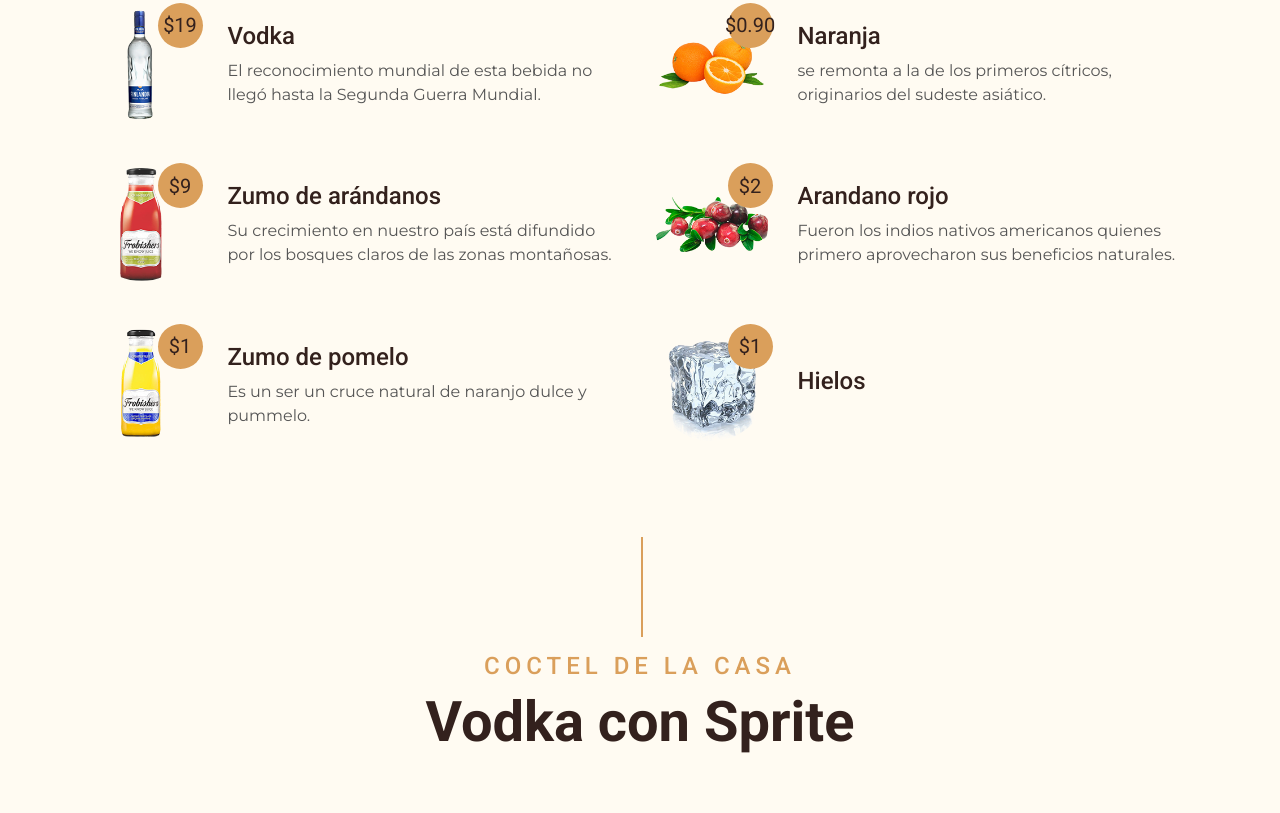
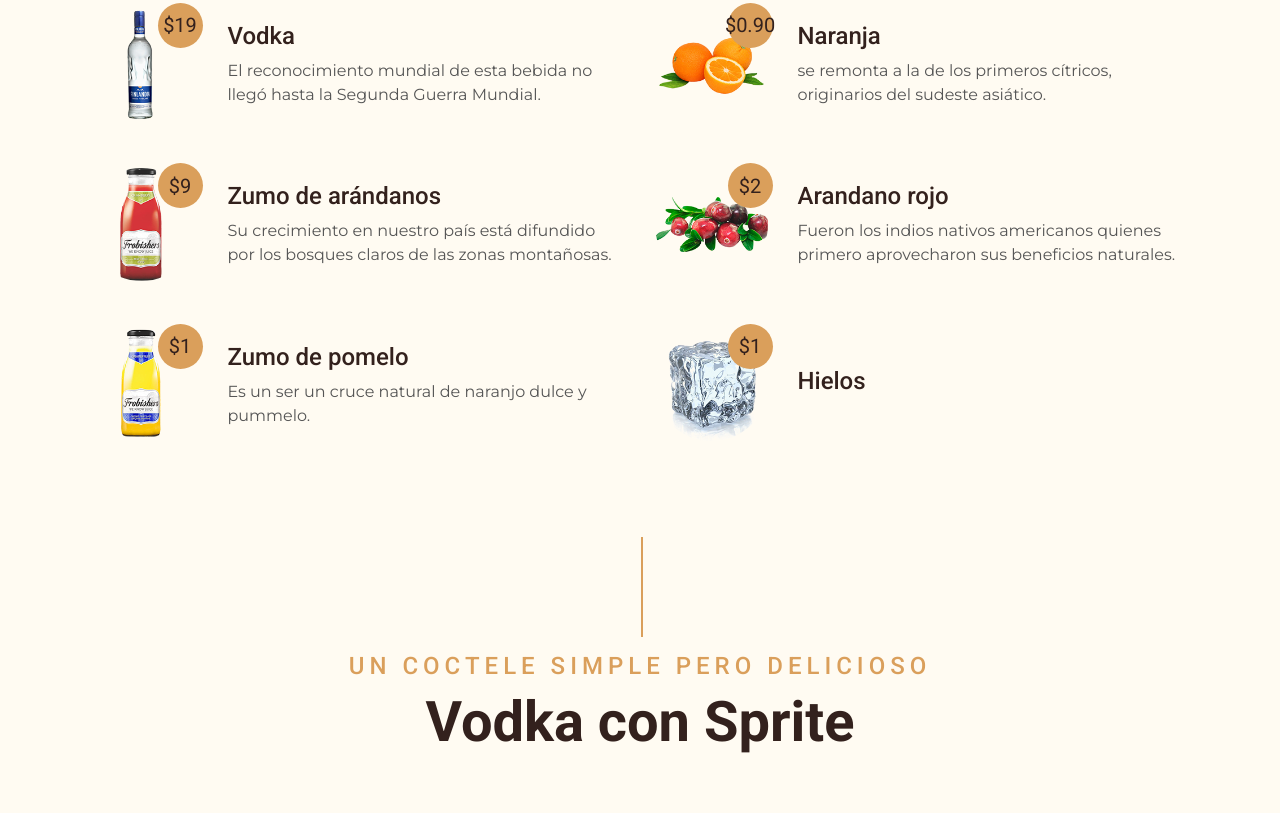
Before and after one commit to Yesenia71/cocteleria, a plain HTML site: page coffee-shop-html-template/index.html in a window 1280 px wide. Shown: the part 1966-2779 px from the top of the page. Drawn offline with nearby package versions, Linux system fonts and the light colour scheme.

Commit message:
coctele simple

```diff
--- a/coffee-shop-html-template/index.html
+++ b/coffee-shop-html-template/index.html
@@ -188,7 +188,7 @@
 <div class="container-fluid py-5">
     <div class="container">
         <div class="section-title">
-            <h4 class="text-primary text-uppercase" style="letter-spacing: 5px;">Coctel de la casa</h4>
+            <h4 class="text-primary text-uppercase" style="letter-spacing: 5px;">Un coctele simple pero delicioso</h4>
             <h1 class="display-4">Vodka con Sprite</h1>
         </div>
         <div class="row">
```
